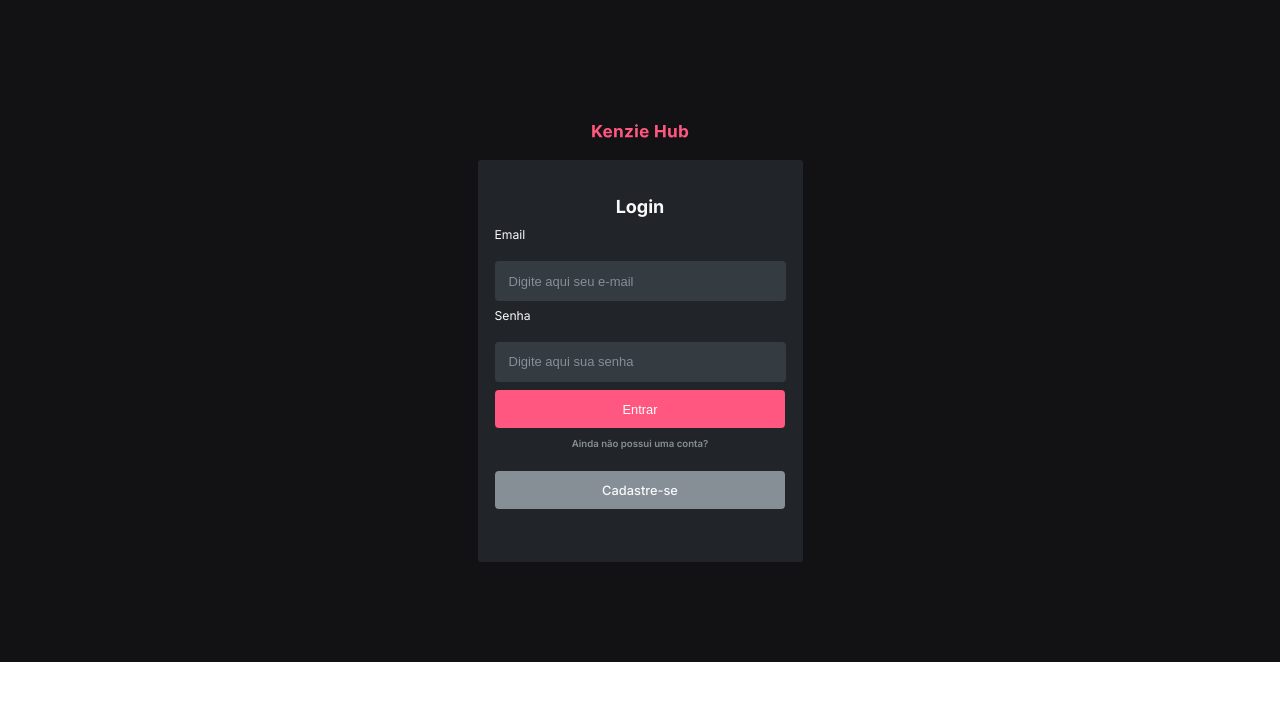
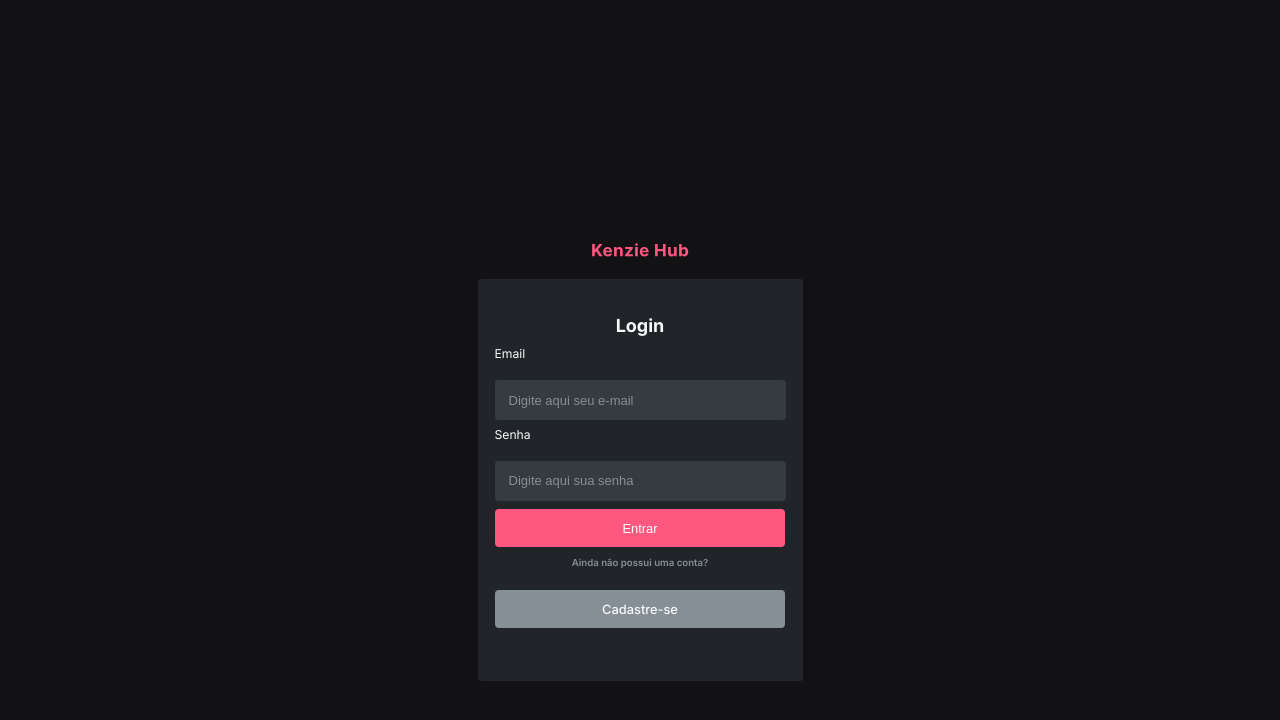
Before and after one commit to Kenzie-Academy-Brasil-Developers/entrega_kenzie_hub_mabatista-pixel, a React (Vite) app: page / in a window 1280 px wide. Shown: the top 720 px of the page. Built offline with nearby package versions, Linux system fonts and the light colour scheme.

Commit message:
Entrega 4 - Kenzie Hub

```diff
--- a/src/Pages/HomePage/styles.module.scss
+++ b/src/Pages/HomePage/styles.module.scss
@@ -3,6 +3,8 @@
     flex-direction: column;
     justify-content: center;
     align-items: center;
+    min-height: 100vh;
+
 }
 
 
--- a/src/Pages/RegisterPage/style.module.scss
+++ b/src/Pages/RegisterPage/style.module.scss
@@ -3,6 +3,7 @@
     flex-direction: column;
     justify-content: center;
     align-items: center;
+    min-height: 100vh;
 }
 
 
--- a/src/Pages/UserPage/style.module.scss
+++ b/src/Pages/UserPage/style.module.scss
@@ -2,6 +2,7 @@
     min-height: 707px;
     max-height: 971px;
     height: 100%;
+    min-height: 100vh;
     display: flex;
     flex-direction: column;
     justify-content: flex-start;
```
